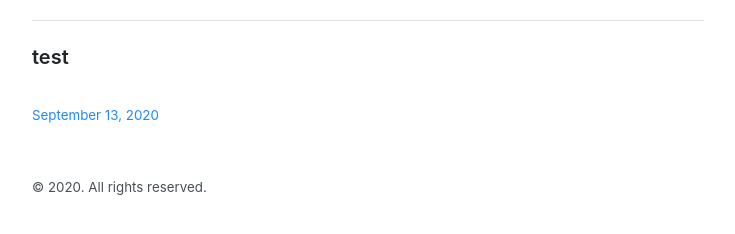
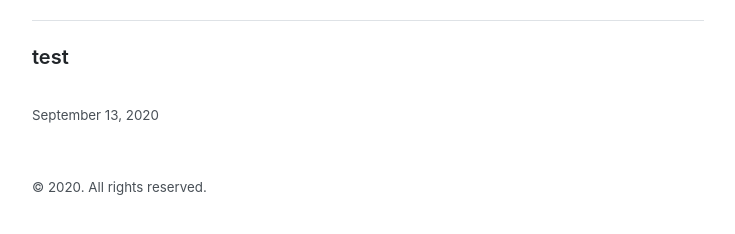
Before and after one commit to mic0x1/mic0x1.github.io, a Jekyll site: the page built from index.html, in a window 1280 px wide. Shown: the part 157-391 px from the top of the page, without its empty margins (272-1007 px from the left). Built offline with Jekyll 4.4.1, drawn with Linux system fonts in a browser that asks for light colours; the list of posts is cut into pages by our own code.

Commit message:
Update index.html

```diff
--- a/index.html
+++ b/index.html
@@ -14,9 +14,13 @@ title: Home
       <a href="{{ post.url }}" style="text-decoration: none">
         <div style="width: 100%">
           <h3>{{ post.title }}</h3>
+          {% if post.excerpt %}
           <span style="color: #495057">{{ post.excerpt | truncate: 78, "..." }}</span>
+          {% else %}
+          这个文章没有描述
+          {% endif %}
           <br>
-          <small>{{ post.date | date: "%-B %-d, %Y" }}</small>
+          <small style="color: #495057">{{ post.date | date: "%-B %-d, %Y" }}</small>
         </div>
       </a>
     </li>
```
